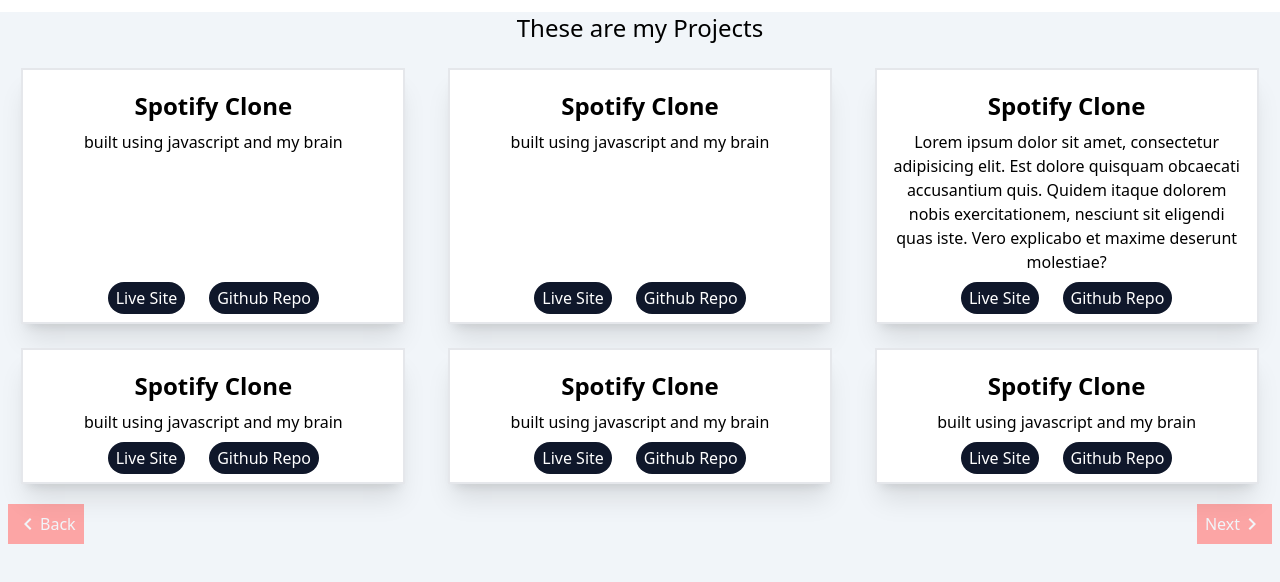
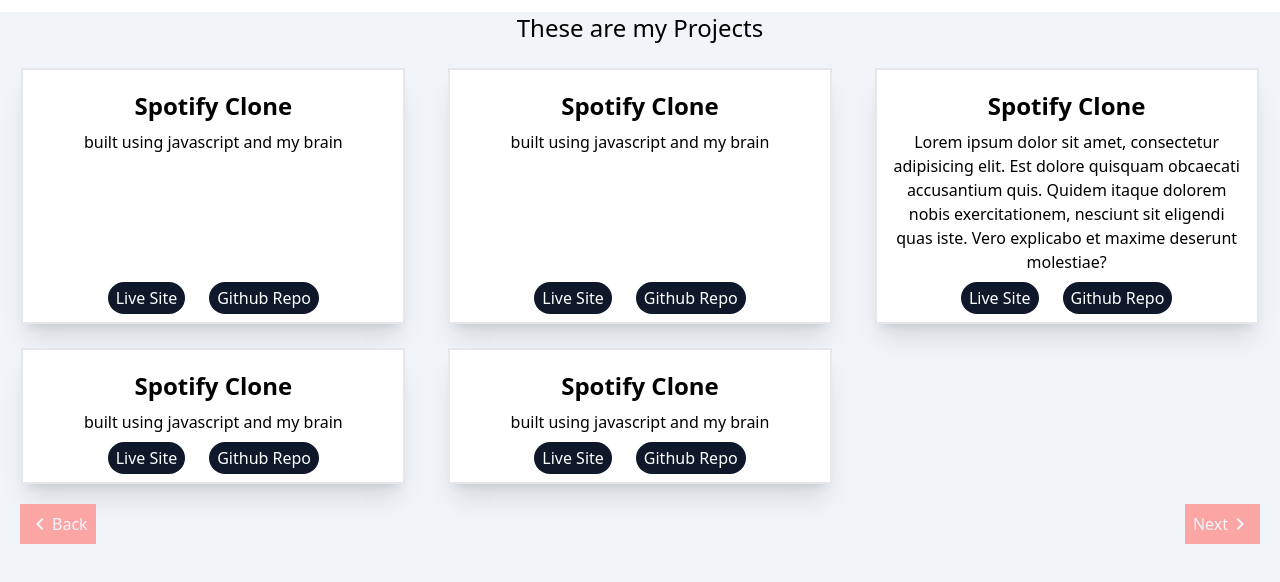
Before and after one commit to AyushDocs/profile, a React (Create React App) app: page /projects in a window 1280 px wide. Shown: the top 582 px of the page. Built offline with nearby package versions, Linux system fonts and the light colour scheme.

Commit message:
removed wrongfully added use page hook

```diff
--- a/src/components/PageHandler.js
+++ b/src/components/PageHandler.js
@@ -13,11 +13,15 @@
 		console.log(nextBtn.current);
 	}, [])
 	return (
-		<div className='flex justify-between'>
-			<button ref={backBtn} onClick={() => setOffset(value => value - 1)} disabled={Offset===0} className={`${Offset===0?'bg-red-300 cursor-not-allowed':'bg-red-500'} text-slate-100 m-2 p-2 flex place-items-center justify-between`}>
+		<div className='flex justify-between bottom-5'>
+			<button
+				ref={backBtn}
+				onClick={() => setOffset(value => value - 1)}
+				disabled={Offset === 0}
+				className={`${Offset === 0 ? 'bg-red-300 absolute cursor-not-allowed' : 'bg-red-500'} sticky text-slate-100 m-2 p-2 left-5 flex place-items-center bottom-5 justify-between`}>
 				<NavigateBeforeIcon /> Back
 			</button>
-			<button ref={nextBtn} onClick={() => setOffset(value => value + 1)} disabled={last} className={`${last?'bg-red-300 cursor-not-allowed':'bg-red-500'} text-slate-100 m-2 p-2 flex place-items-center justify-between`}>
+			<button ref={nextBtn} onClick={() => setOffset(value => value + 1)} disabled={last} className={`${last ? 'bg-red-300 cursor-not-allowed' : 'bg-red-500'} bottom-5 sticky text-slate-100 m-2 p-2 flex right-5 place-items-center justify-between`}>
 				Next <NavigateNextIcon />
 			</button>
 		</div>
--- a/src/components/Project.js
+++ b/src/components/Project.js
@@ -1,8 +1,5 @@
 /** @format */
-import NavigateBeforeIcon from '@mui/icons-material/NavigateBefore';
-import NavigateNextIcon from '@mui/icons-material/NavigateNext';
 import React, {useEffect, useState} from 'react';
-import usePage from '../hooks/usePage';
 import PageHandler from './PageHandler';
 const dummyData = [
 	{name: 'Spotify Clone', stack: 'built using javascript and my brain'},
@@ -13,11 +10,9 @@
 	},
 	{name: 'Spotify Clone', stack: 'built using javascript and my brain'},
 	{name: 'Spotify Clone', stack: 'built using javascript and my brain'},
-	{name: 'Spotify Clone', stack: 'built using javascript and my brain'},
 ];
 const Project = () => {
 	const [Data, setData] = useState(dummyData);
-	const page = usePage();
 	useEffect(() => {
 		setData(dummyData);
 	}, []);
@@ -31,7 +26,7 @@
 					<ProjectItem liveSiteUrl={'/'} key={index} name={name} stack={stack} />
 				))}
 			</div>
-			<PageHandler last={true}/>
+			<PageHandler last={true} />
 		</>
 	);
 };
--- a/src/hooks/usePage.js
+++ /dev/null
@@ -1,8 +0,0 @@
-import { useState } from "react"
-
-const usePage = () => {
-    const [Count, setCount] = useState()
-    return {}
-}
-
-export default usePage
```
